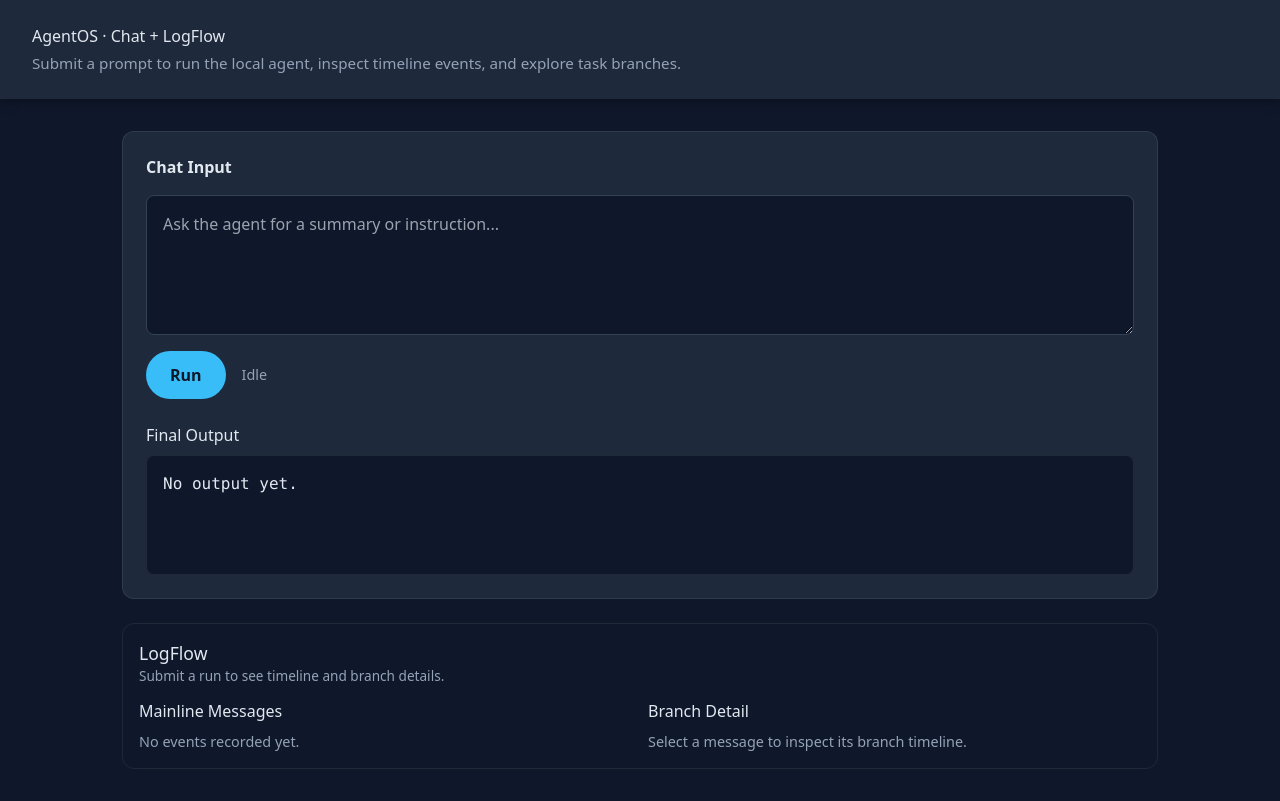
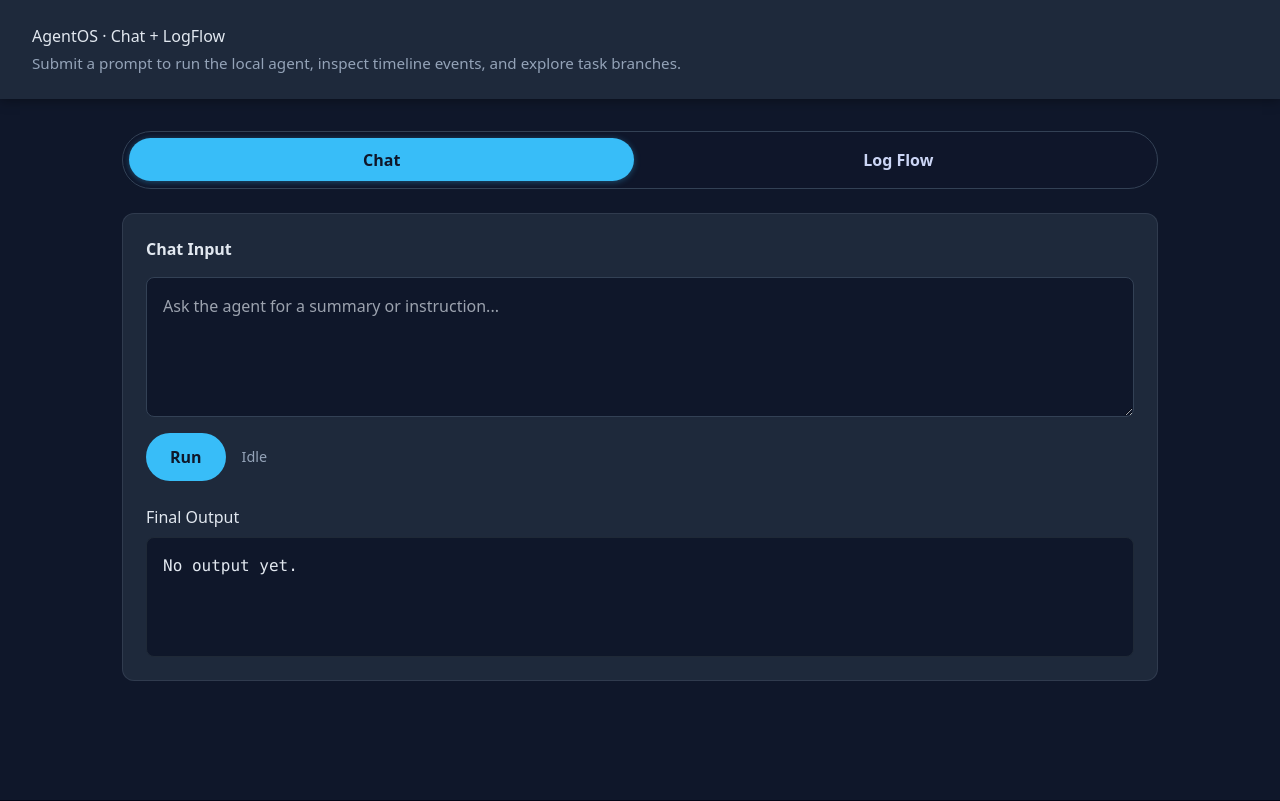
Before and after one commit to chaojiget/AOS, a Next.js app: page / in a window 1280 px wide. Built offline with nearby package versions, Linux system fonts and the light colour scheme.

Commit message:
Add tabbed layout for chat and log panels

```diff
--- a/components/LogFlowPanel.tsx
+++ b/components/LogFlowPanel.tsx
@@ -122,8 +122,8 @@ export function LogFlowPanel({ traceId }: LogFlowPanelProps) {
   }, [branch]);
 
   return (
-    <section style={{ border: "1px solid #1f2937", borderRadius: 12, padding: "1rem" }}>
-      <header style={{ marginBottom: "0.75rem" }}>
+    <section style={{ display: "grid", gap: "1rem" }}>
+      <header>
         <h2 style={{ margin: 0, fontSize: "1.1rem" }}>LogFlow</h2>
         {traceId ? (
           <p style={{ margin: 0, fontSize: "0.85rem", color: "#94a3b8" }}>
@@ -136,7 +136,17 @@ export function LogFlowPanel({ traceId }: LogFlowPanelProps) {
         )}
       </header>
 
-      <div style={{ display: "flex", gap: "1rem", alignItems: "flex-start" }}>
+      <div
+        style={{
+          display: "flex",
+          gap: "1rem",
+          alignItems: "flex-start",
+          background: "#0f172a",
+          border: "1px solid #1f2937",
+          borderRadius: 12,
+          padding: "1rem",
+        }}
+      >
         <div style={{ flex: 1 }}>
           <h3 style={{ margin: "0 0 0.5rem", fontSize: "1rem" }}>Mainline Messages</h3>
           {mainlineState.loading ? (
@@ -146,7 +156,15 @@ export function LogFlowPanel({ traceId }: LogFlowPanelProps) {
           ) : messages.length === 0 ? (
             <p style={{ fontSize: "0.9rem", color: "#94a3b8" }}>No events recorded yet.</p>
           ) : (
-            <ul style={{ listStyle: "none", padding: 0, margin: 0, maxHeight: 320, overflowY: "auto" }}>
+            <ul
+              style={{
+                listStyle: "none",
+                padding: 0,
+                margin: 0,
+                maxHeight: 320,
+                overflowY: "auto",
+              }}
+            >
               {messages.map((message) => {
                 const isSelected = selectedMessage?.id === message.id;
                 return (
@@ -209,7 +227,15 @@ export function LogFlowPanel({ traceId }: LogFlowPanelProps) {
               {branch.messages.length > 0 && (
                 <div>
                   <h4 style={{ margin: "0 0 0.25rem", fontSize: "0.95rem" }}>Events</h4>
-                  <ul style={{ listStyle: "none", padding: 0, margin: 0, maxHeight: 200, overflowY: "auto" }}>
+                  <ul
+                    style={{
+                      listStyle: "none",
+                      padding: 0,
+                      margin: 0,
+                      maxHeight: 200,
+                      overflowY: "auto",
+                    }}
+                  >
                     {branch.messages.map((msg) => (
                       <li key={msg.id} style={{ marginBottom: "0.4rem" }}>
                         <div style={{ fontWeight: 600, fontSize: "0.9rem" }}>{msg.message}</div>
--- a/pages/index.tsx
+++ b/pages/index.tsx
@@ -8,6 +8,7 @@ const HomePage: NextPage = () => {
   const [traceId, setTraceId] = useState<string | undefined>(undefined);
   const [finalOutput, setFinalOutput] = useState<any>(null);
   const [runError, setRunError] = useState<string | null>(null);
+  const [activeTab, setActiveTab] = useState<"chat" | "log">("chat");
 
   const handleRun = useCallback(async () => {
     if (isRunning) return;
@@ -43,17 +44,92 @@ const HomePage: NextPage = () => {
     [handleRun],
   );
 
+  const tabs: { id: "chat" | "log"; label: string }[] = [
+    { id: "chat", label: "Chat" },
+    { id: "log", label: "Log Flow" },
+  ];
+
+  const panelStyle = {
+    background: "#1e293b",
+    borderRadius: 12,
+    padding: "1.5rem",
+    boxShadow: "inset 0 0 0 1px rgba(148,163,184,0.15)",
+  } as const;
+
   return (
-    <div style={{ minHeight: "100vh", background: "#0f172a", color: "#e2e8f0" }}>
-      <header style={{ padding: "1.5rem 2rem", background: "#1e293b", boxShadow: "0 1px 12px rgba(0,0,0,0.4)" }}>
+    <div
+      style={{
+        minHeight: "100vh",
+        background: "#0f172a",
+        color: "#e2e8f0",
+      }}
+    >
+      <header
+        style={{
+          padding: "1.5rem 2rem",
+          background: "#1e293b",
+          boxShadow: "0 1px 12px rgba(0,0,0,0.4)",
+        }}
+      >
         <h1 style={{ margin: 0 }}>AgentOS · Chat + LogFlow</h1>
         <p style={{ margin: "0.25rem 0 0", fontSize: "0.95rem", color: "#94a3b8" }}>
           Submit a prompt to run the local agent, inspect timeline events, and explore task branches.
         </p>
       </header>
 
-      <main style={{ maxWidth: 1100, margin: "0 auto", padding: "2rem", display: "grid", gap: "1.5rem" }}>
-        <section style={{ background: "#1e293b", borderRadius: 12, padding: "1.5rem", boxShadow: "inset 0 0 0 1px rgba(148,163,184,0.15)" }}>
+      <main
+        style={{
+          maxWidth: 1100,
+          margin: "0 auto",
+          padding: "2rem",
+          display: "grid",
+          gap: "1.5rem",
+        }}
+      >
+        <nav
+          aria-label="Agent panels"
+          role="tablist"
+          style={{
+            display: "flex",
+            gap: "0.75rem",
+            background: "rgba(15, 23, 42, 0.6)",
+            borderRadius: 999,
+            padding: "0.4rem",
+            border: "1px solid #334155",
+          }}
+        >
+          {tabs.map((tab) => {
+            const isActive = activeTab === tab.id;
+            return (
+              <button
+                key={tab.id}
+                id={`${tab.id}-tab`}
+                type="button"
+                role="tab"
+                aria-selected={isActive}
+                aria-controls={`${tab.id}-panel`}
+                onClick={() => setActiveTab(tab.id)}
+                style={{
+                  flex: 1,
+                  padding: "0.6rem 1.25rem",
+                  borderRadius: 999,
+                  border: "none",
+                  background: isActive ? "#38bdf8" : "transparent",
+                  color: isActive ? "#0f172a" : "#cbd5f5",
+                  fontWeight: 600,
+                  cursor: "pointer",
+                  transition: "background 0.2s ease, color 0.2s ease",
+                  boxShadow: isActive ? "0 1px 6px rgba(56,189,248,0.35)" : "none",
+                }}
+              >
+                {tab.label}
+              </button>
+            );
+          })}
+        </nav>
+
+        {activeTab === "chat" ? (
+          <section id="chat-panel" role="tabpanel" aria-labelledby="chat-tab" style={panelStyle}>
             <form onSubmit={handleSubmit} style={{ display: "grid", gap: "1rem" }}>
               <label htmlFor="prompt" style={{ fontWeight: 600 }}>
                 Chat Input
@@ -97,7 +173,13 @@ const HomePage: NextPage = () => {
                   {isRunning ? "Running…" : "Run"}
                 </button>
                 <span style={{ fontSize: "0.9rem", color: "#94a3b8" }}>
-                {traceId ? `trace_id: ${traceId}` : runError ? runError : isRunning ? "Running agent" : "Idle"}
+                  {traceId
+                    ? `trace_id: ${traceId}`
+                    : runError
+                      ? runError
+                      : isRunning
+                        ? "Running agent"
+                        : "Idle"}
                 </span>
               </div>
             </form>
@@ -119,8 +201,11 @@ const HomePage: NextPage = () => {
               </pre>
             </div>
           </section>
-
+        ) : (
+          <section id="log-panel" role="tabpanel" aria-labelledby="log-tab" style={panelStyle}>
             <LogFlowPanel traceId={traceId} />
+          </section>
+        )}
       </main>
     </div>
   );
```
Lines whose indentation alone changed are shown as unchanged.
